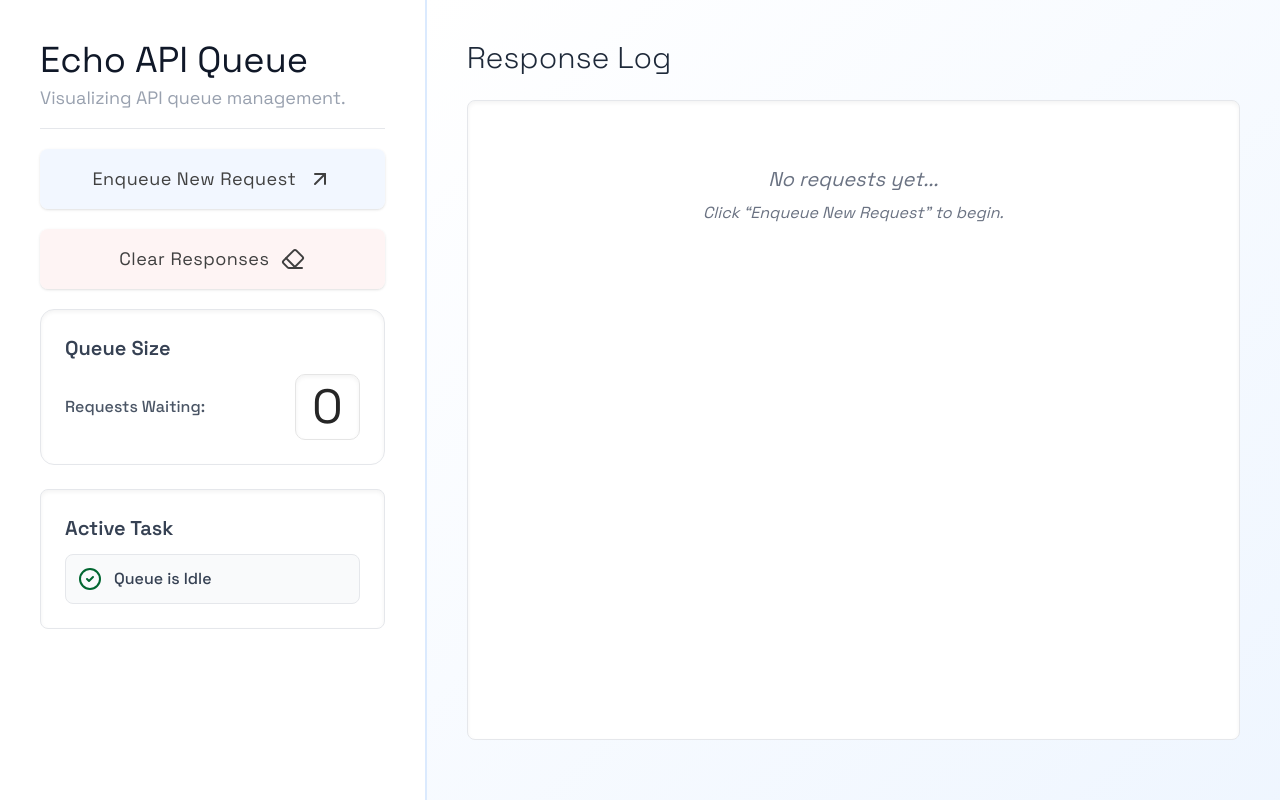
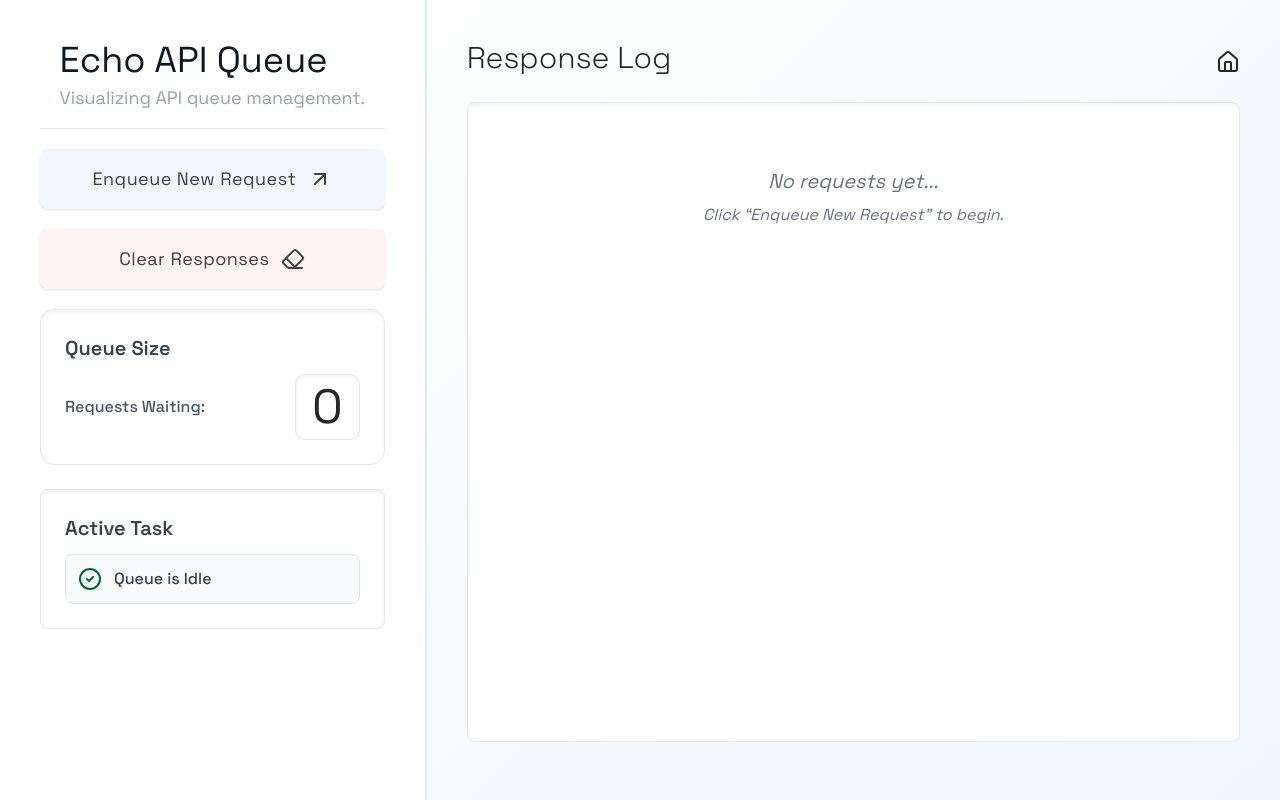
Before and after one commit to sahilsobhani/DodoPayments, a Next.js app in the folder frontend-nextjs/: page /demo in a window 1280 px wide. Built offline with nearby package versions, Linux system fonts and the light colour scheme.

Commit message:
fe: added home icon to go to dashboard

```diff
--- a/frontend-nextjs/app/demo/page.tsx
+++ b/frontend-nextjs/app/demo/page.tsx
@@ -1,8 +1,9 @@
 "use client";
 
 import { useState, useEffect } from "react";
+import Link from 'next/link'
 import { enqueue, getQueueLength, getQueueFront } from "../../lib/queue";
-import { Loader2, CheckCircle2, XCircle, ArrowUpRight, Eraser } from "lucide-react";
+import { Loader2, CheckCircle2, XCircle, ArrowUpRight, Eraser, House } from "lucide-react";
 
 export default function DemoPage() {
   const [responses, setResponses] = useState<any[]>([]);
@@ -96,13 +97,17 @@ export default function DemoPage() {
       <div className="w-full lg:w-1/3 p-10 flex flex-col gap-5 border-r-2 border-blue-100 bg-white shadow-xl">
 
         {/* Title */}
-        <div className="pb-4 border-b border-gray-200">
+        <div className="pb-4 border-b flex items-center justify-around  border-gray-200">
+          <div>
             <h1 className="text-4xl tracking-medium font-space text-gray-900">
               Echo API Queue
             </h1>
             <p className="text-lg text-gray-400 mt-1">
               Visualizing API queue management.
             </p>
+          </div>
+
+
         </div>
 
         {/* Button */}
@@ -133,9 +138,18 @@ export default function DemoPage() {
 
       {/* RIGHT RESPONSE LOG */}
       <div className="w-full lg:w-2/3 p-10 flex bg-linear-to-br from-white to-blue-50 flex-col">
-        <h2 className="text-3xl font-thin mb-6 text-gray-800">
+        <div className="flex items-center justify-between mb-6">
+          <h2 className="text-3xl font-thin mb-0.5 text-neutral-800">
             Response Log
           </h2>
+
+          <div>
+            <Link href="/" className="text-neutral-800 mt-2 ml-2 inline-block hover:underline">
+              <House className="w-6 h-6 inline-block mb-0.5" />
+            </Link>
+          </div>
+        </div>
+
 
         <div className="grow max-h-[80vh] bg-white  rounded-md p-6 shadow-inner border border-gray-200 overflow-y-auto space-y-4">
 
```
Lines whose indentation alone changed are shown as unchanged.
